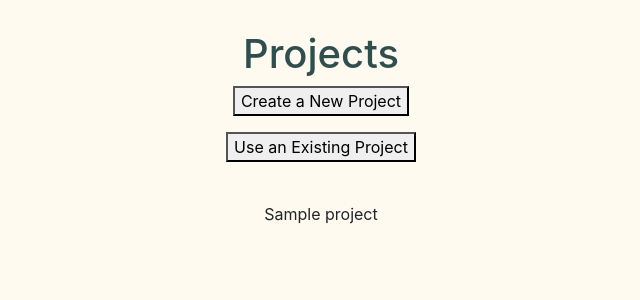
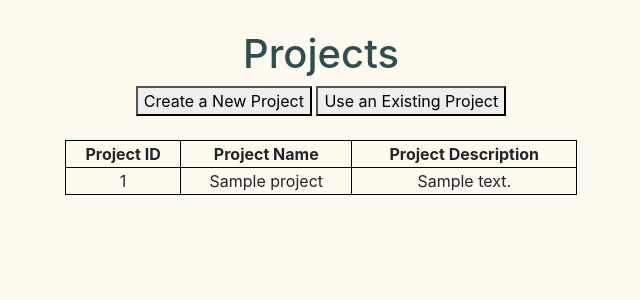
Before and after one commit to ambatiajit/EE-461L-2022, a Flask app: page /projects in a window 1280 px wide. Shown: the part 56-356 px from the top of the page, without its empty margins (319-959 px from the left). Run offline with Flask 2, Linux system fonts and the light colour scheme; the visitor is signed in with stand-in values (Sample User, id 1); a database or web service that is not in the repository returns one stand-in record (values such as "Sample title"); some libraries are stand-ins or nearby versions.

Commit message:
Front End Page for Projects updated and back end semi works now

```diff
--- a/server.py
+++ b/server.py
@@ -268,13 +268,30 @@ def resources():
     #                        project_manager=project_manager, check_in_out_form=check_in_out_form, hwset1=user_hwset1,
     #                        hwset2=user_hwset2)
 
-@app.route('/projects')
+
+@app.route('/projects', methods=['GET', 'POST'])
 def projects():
     logged_in = is_logged_in()
+    if request == 'POST':
+        name = request.form.get('Project Name')
+        projectID = request.form.get('Project ID')
+        desc = request.form.get('Project Description')
 
-    # ** make sure to append the projectID of the newly created project to project_ids[] **
+        project = {
+            'Name': name,
+            'ID': projectID,
+            'Description': desc,
+            'HW': [0, 0]
+        }
 
-    # also make sure to add the project under User's "projects" array
+        # ** make sure to append the projectID of the newly created project to project_ids[] **
+        project_manager.insert_one(project)
+
+        # also make sure to add the project under User's "projects" array
+        user_manager.update_one({
+            'userID': session['userID'],
+            '$push': {'projects': project}
+        })
 
     return render_template('projects.html', logged_in=logged_in, project_manager=project_manager)
 
--- a/templates/projects.html
+++ b/templates/projects.html
@@ -33,10 +33,10 @@
     </script>
     <div style="text-align:center">
         <h1>Projects</h1>
-        <button onclick="openCreateProject()" id = "open">Create a New Project</button>
-        <p></p>
-        <button onclick="openUseProject()" id = "open1">Use an Existing Project</button>
-        <p></p>
+        <span>
+            <button onclick="openCreateProject()" id = "open">Create a New Project</button>
+            <button onclick="openUseProject()" id = "open1">Use an Existing Project</button>
+        </span>
     </div>
 
     <br>
@@ -44,27 +44,53 @@
     <!-- Show all the projects that the user can "join" -->
     {% with projects = project_manager.find() %}
         {% if projects %}
-            {% for project in projects %}
-                <p style="text-align: center;">{{ project }}</p>
-            {% endfor %}
+            <style>
+                th, td {
+                  border:1px solid black;
+                }
+            </style>
+            <table style="text-align: center;
+                          border: 1px solid black;
+                          width: 40%;
+                          align: center;
+                          margin-left:auto;
+                          margin-right:auto;">
+                <tr>
+                    <th>Project ID</th>
+                    <th>Project Name</th>
+                    <th>Project Description</th>
+                </tr>
+                {% for project in projects %}
+                    <tr>
+                        <td>{{ project['ID'] }}</td>
+                        <td>{{ project['Name'] }}</td>
+                        <td>{{ project['Description'] }}</td>
+                    </tr>
+                {% endfor %}
+            </table>
+            <br>
         {% endif %}
     {% endwith %}
 
 <!--    &lt;!&ndash;Pop up window for creating and using existing project here> -->
     <div class="form-popup" id = "createForm" style="display: None; margin-top: 50px; text-align: center; color: #2F4F4F;">
-        <form class = "form-container" id = "createProjectForm">
-            <input type = "text"> Project Name</input>
-            <input type = "text"> Project Description</input>
-            <input type = "text"> Project ID</input>
-            <button onclick="closeCreateProject()" id="close1"> Close </button>
+        <form class = "form-container" id = "createProjectForm" method="post">
+            <p>Project Name <input type = "text" name = "Project Name"></p>
+            <p>Project Description <input type = "text" name = "Project Description"></p>
+            <p>Project ID <input type = "text" name = "Project ID"></p>
+            <button id="create"> Create </button>
         </form>
+        <br>
+        <button onclick="closeCreateProject()" id="close1"> Close </button>
     </div>
 
     <div class="form-popup" id = "useForm" style="display: None; margin-top: 50px; text-align: center; color: #2F4F4F;">
-        <form class = "form-container" id = "useProjectForm">
-            <input type = "text"> Project ID</input>
-            <button onclick="closeUseProject()" id="close2"> Close </button>
+        <form class = "form-container" id = "useProjectForm" method="post">
+            <p>Project ID <input type = "text"></p>
+            <button id = "submit"> Submit</button>
         </form>
+        <br>
+        <button onclick="closeUseProject()" id="close2"> Close </button>
     </div>
 
 {% endif %}
```
